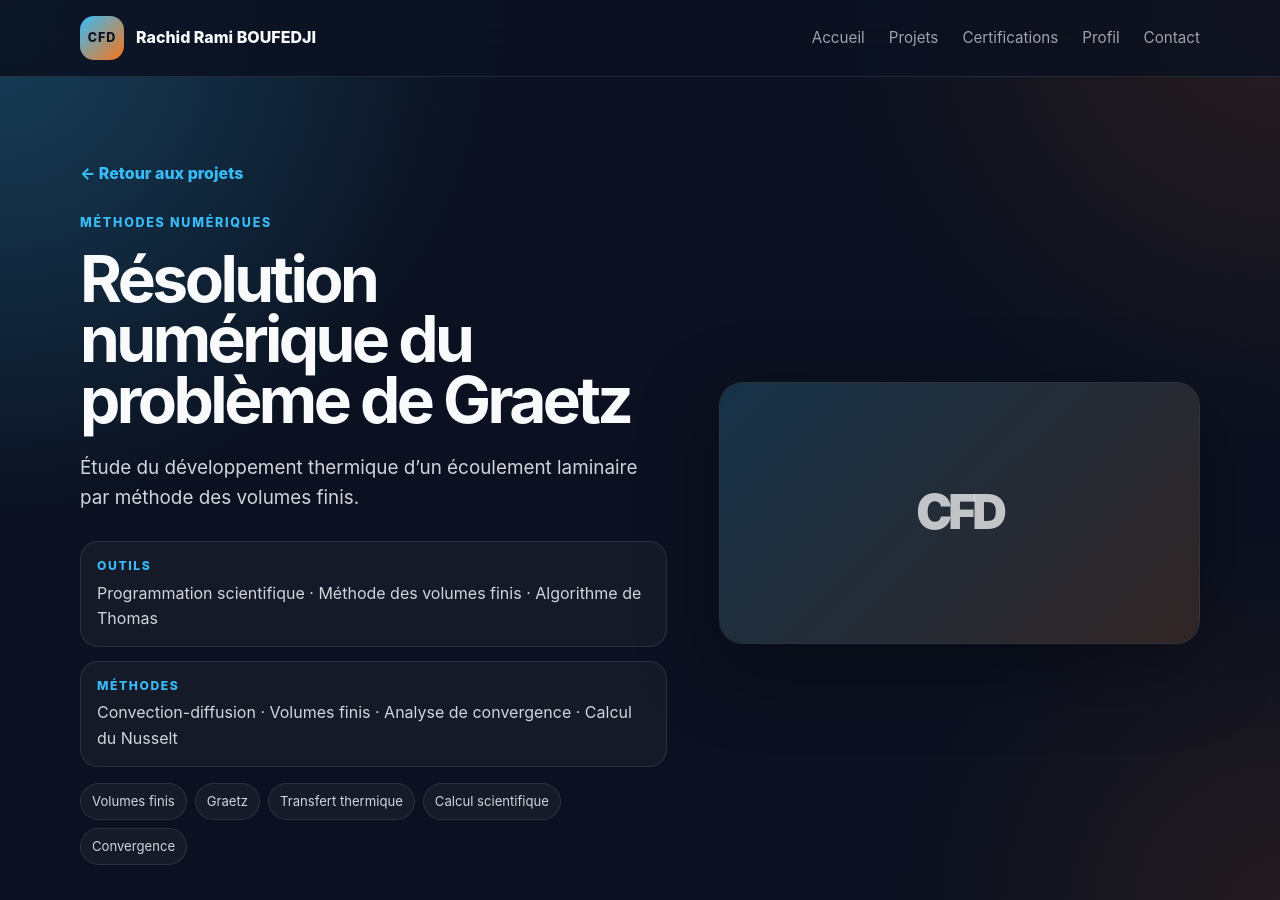
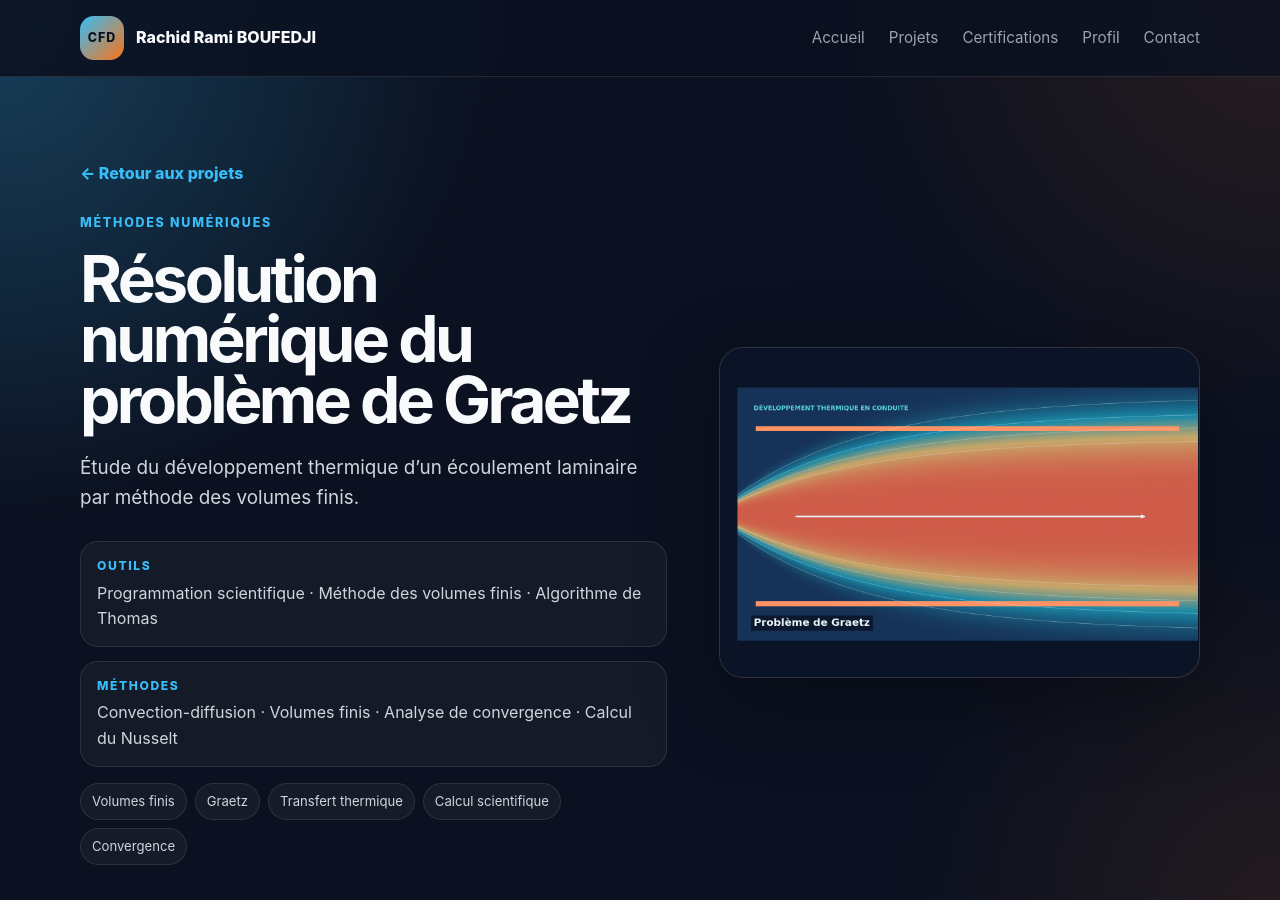
Before and after one commit to ramiboufedji-projets/ramiboufedji-projets.github.io, a Jekyll site: the page built from _projects/probleme-graetz-volumes-finis.md, in a window 1280 px wide and 900 px high. Built offline with Jekyll 4.4.1, drawn with Linux system fonts in a browser that asks for light colours.

Commit message:
Update image path in probleme-graetz-volumes-finis.md

```diff
--- a/_projects/probleme-graetz-volumes-finis.md
+++ b/_projects/probleme-graetz-volumes-finis.md
@@ -4,7 +4,7 @@ subtitle: "Étude du développement thermique d’un écoulement laminaire par m
 order: 5
 featured: false
 domain: "Méthodes numériques"
-image: ""
+image: "assets/images/ projects/probleme-graetz-volumes-finis.png"
 tools:
   - Programmation scientifique
   - Méthode des volumes finis
```
